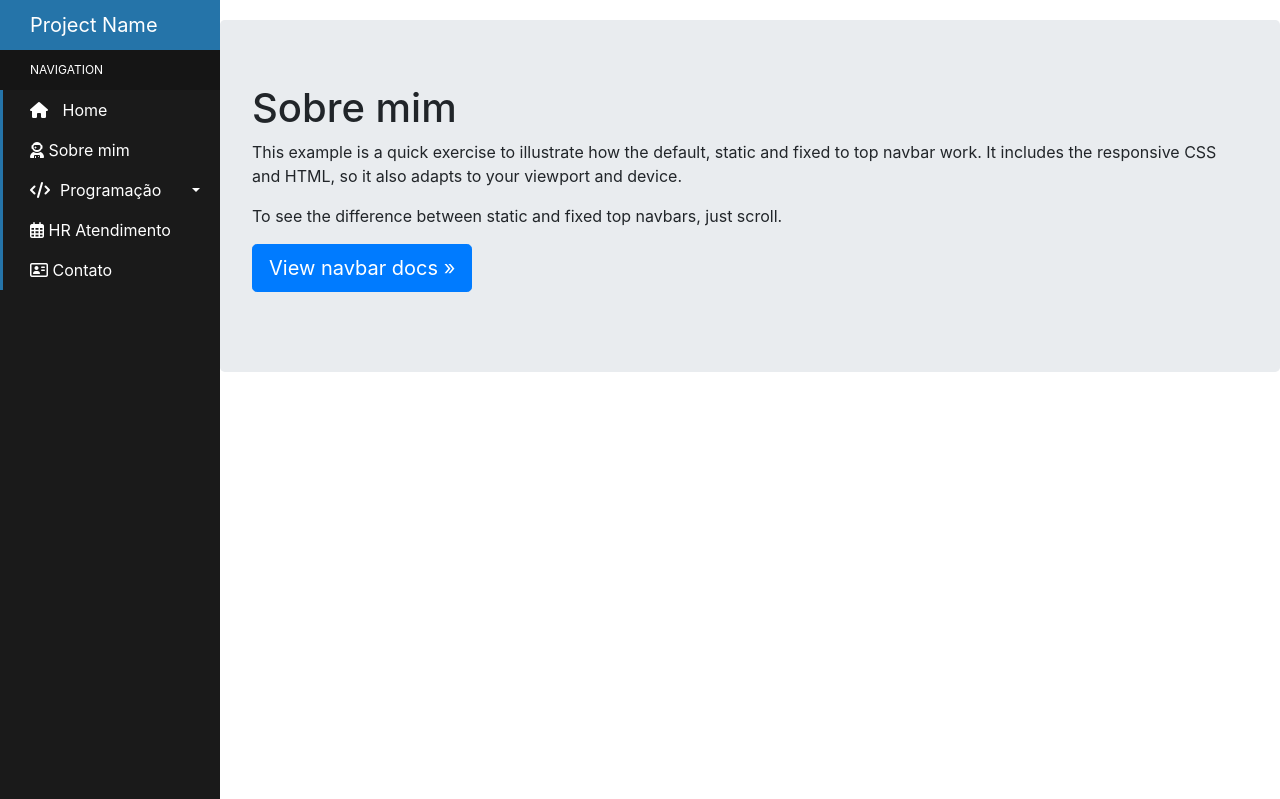
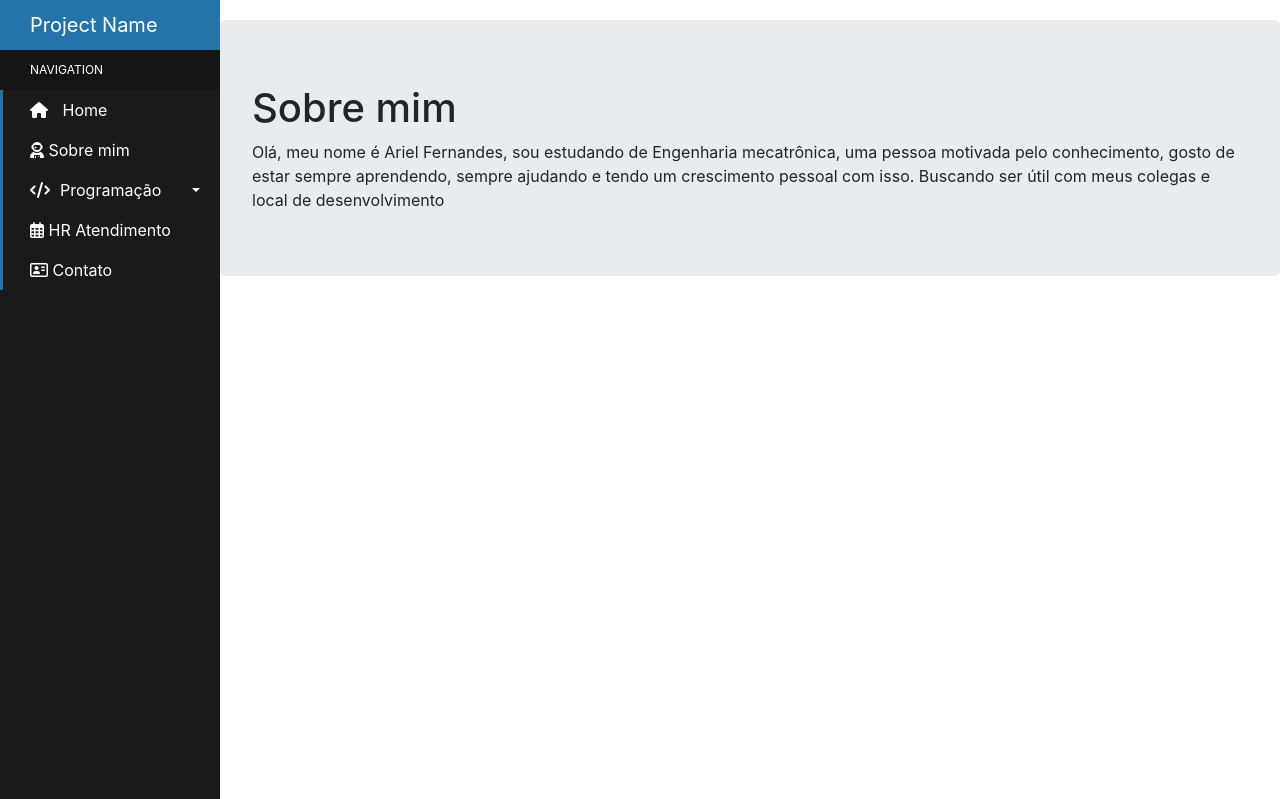
Before and after one commit to arielfernandes/site_arielFernandes, a Python web app: template app/templates/index.html in a window 1280 px wide. Run offline with Jinja, Linux system fonts and the light colour scheme; the template is opened without the code that fills it, so the values that code supplies are empty; some libraries are stand-ins or nearby versions.

Commit message:
add Sobre Index

```diff
--- a/app/src/site/templates/index.html
+++ b/app/src/site/templates/index.html
@@ -3,14 +3,14 @@
 <div class="content-container">
   <!-- Main component for a primary marketing message or call to action -->
   <div class="jumbotron">
-  <h1>{% block title %}Sobre mim{% endblock %}</h1>
-    <p>This example is a quick exercise to illustrate how the default, static and fixed to top navbar work. It
-      includes the responsive CSS and HTML, so it also adapts to your viewport and device.</p>
-    <p>To see the difference between static and fixed top navbars, just scroll.</p>
-    <p>
+    <h1>{% block title %}Sobre mim{% endblock %}</h1>
+    Olá, meu nome é Ariel Fernandes, sou estudando de Engenharia mecatrônica, uma pessoa motivada pelo conhecimento, gosto de estar sempre aprendendo,
+    sempre ajudando e tendo um crescimento pessoal com isso. Buscando ser útil com meus
+    colegas e local de desenvolvimento
+    <!--p>
       <a class="btn btn-lg btn-primary" href="../../components/#navbar" role="button">View navbar docs
-        &raquo;</a>
-    </p>
+      &raquo;</a>
+      </p!-->
   </div>
 </div>
 {% endblock %}
```
